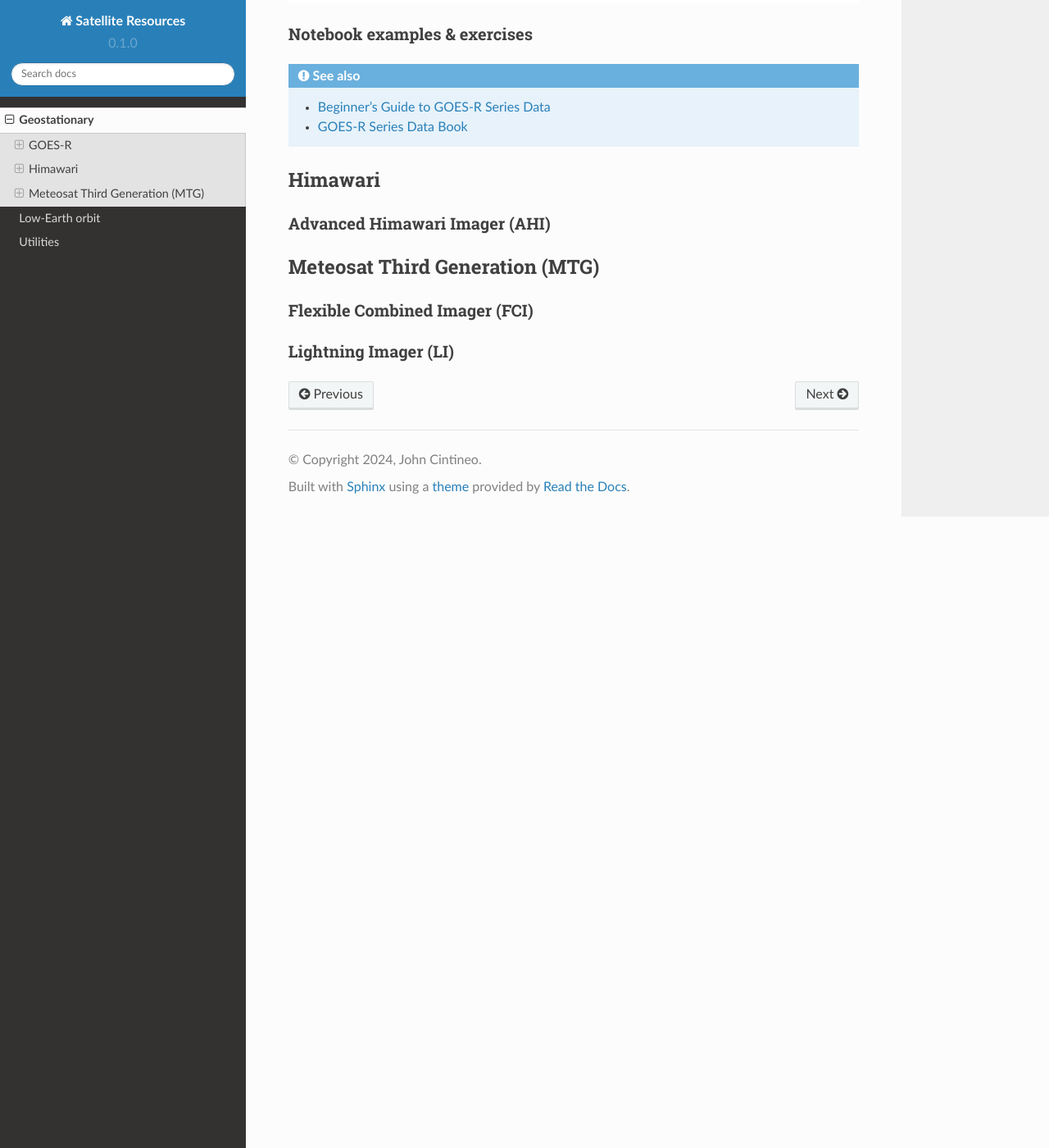
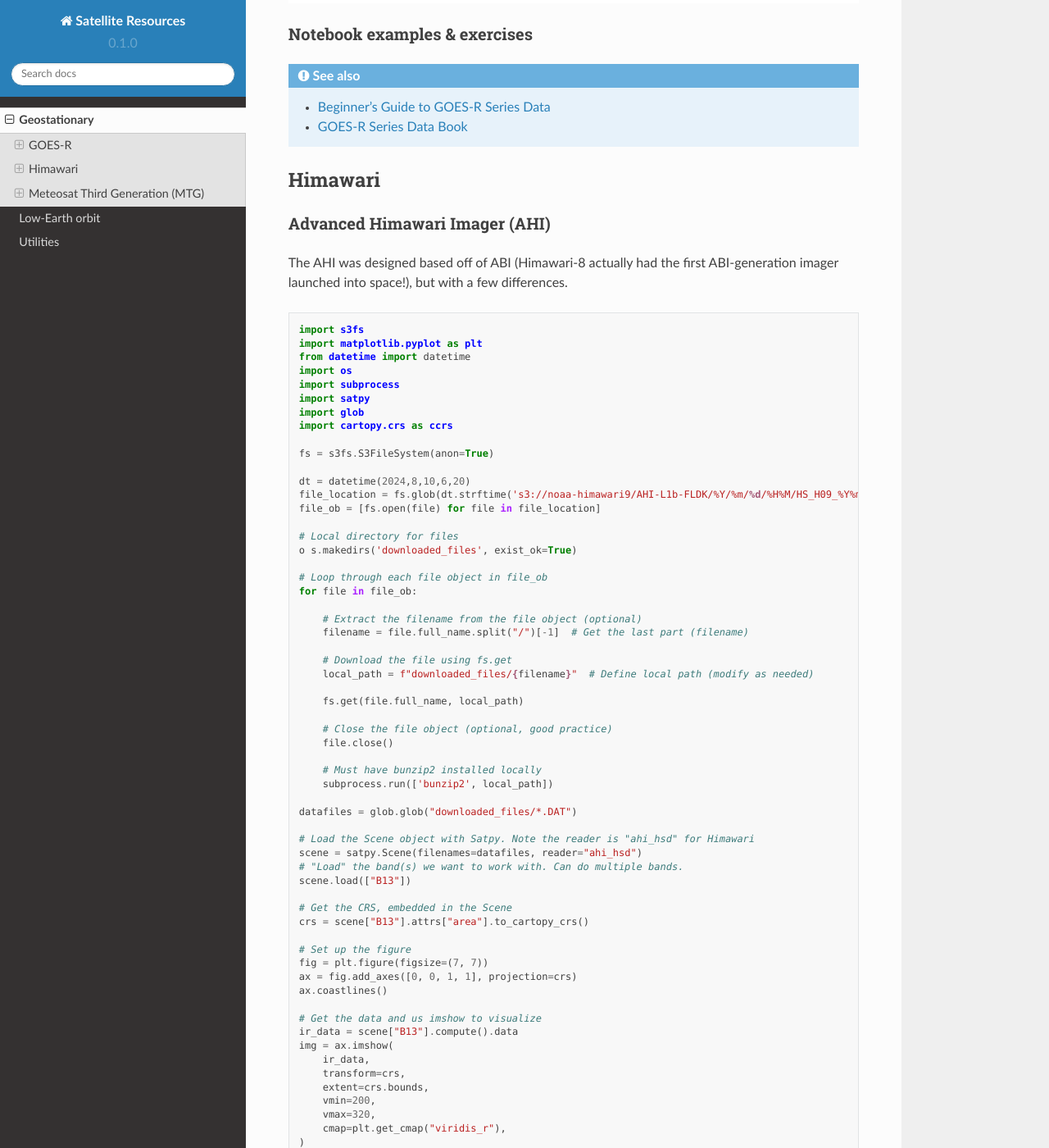
Before and after one commit to jlc248/satellite-resources, a Sphinx documentation site: the page built from docs/source/Geostationary.rst, in a window 1280 px wide and 1400 px high, scrolled down 7713 px. Shown: the whole window at 82% size. Built offline with Sphinx 7.4.7 and the Read the Docs theme 2.0.0, drawn with Linux system fonts in a browser that asks for light colours; pages that are not in the unit, such as notebooks, are missing from menus; some of the changed text lies outside the part shown.

Commit message:
Update Geostationary.rst

```diff
--- a/docs/source/Geostationary.rst
+++ b/docs/source/Geostationary.rst
@@ -256,6 +256,86 @@ Himawari
 Advanced Himawari Imager (AHI)
 ~~~~~~~~~~~~~~~~~~~~~~~~~~~~~~
 
+The AHI was designed based off of ABI (Himawari-8 actually had the first ABI-generation imager launched into space!), but with a few differences.
+
+.. code-block:: Python
+
+    import s3fs
+    import matplotlib.pyplot as plt
+    from datetime import datetime
+    import os
+    import subprocess
+    import satpy
+    import glob
+    import cartopy.crs as ccrs
+
+    fs = s3fs.S3FileSystem(anon=True)
+
+    dt = datetime(2024,8,10,6,20)
+    file_location = fs.glob(dt.strftime('s3://noaa-himawari9/AHI-L1b-FLDK/%Y/%m/%d/%H%M/HS_H09_%Y%m%d_%H%M_B13_FLDK_R*_S*.DAT.bz2'))
+    file_ob = [fs.open(file) for file in file_location]
+
+    # Local directory for files
+    o s.makedirs('downloaded_files', exist_ok=True)
+
+    # Loop through each file object in file_ob
+    for file in file_ob:
+
+        # Extract the filename from the file object (optional)
+        filename = file.full_name.split("/")[-1]  # Get the last part (filename)
+
+        # Download the file using fs.get
+        local_path = f"downloaded_files/{filename}"  # Define local path (modify as needed)
+
+        fs.get(file.full_name, local_path)
+
+        # Close the file object (optional, good practice)
+        file.close()
+
+        # Must have bunzip2 installed locally
+        subprocess.run(['bunzip2', local_path])
+
+    datafiles = glob.glob("downloaded_files/*.DAT")
+
+    # Load the Scene object with Satpy. Note the reader is "ahi_hsd" for Himawari
+    scene = satpy.Scene(filenames=datafiles, reader="ahi_hsd")
+    # "Load" the band(s) we want to work with. Can do multiple bands.
+    scene.load(["B13"])
+
+    # Get the CRS, embedded in the Scene
+    crs = scene["B13"].attrs["area"].to_cartopy_crs()
+
+    # Set up the figure
+    fig = plt.figure(figsize=(7, 7))
+    ax = fig.add_axes([0, 0, 1, 1], projection=crs)
+    ax.coastlines()
+
+    # Get the data and us imshow to visualize
+    ir_data = scene["B13"].compute().data
+    img = ax.imshow(
+        ir_data,
+        transform=crs,
+        extent=crs.bounds,
+        vmin=200,
+        vmax=320,
+        cmap=plt.get_cmap("viridis_r"),
+    )
+    plt.title('Himawari-9 Full Disk B13')
+
+    cbar_axes = [0.02, -0.04, 0.98, 0.03] # left bottom width height
+
+    cbaxes2 = fig.add_axes(cbar_axes)
+    cbar2 = plt.colorbar(
+       img,
+        orientation="horizontal",
+        extend="both",
+        ax=ax,
+        cax=cbaxes2,
+    )
+    cbar2.set_label('10.35-µm brightness temperature [K]', fontsize=10)
+
+plt.savefig('h9_b13_FD.png',bbox_inches='tight')
+
 Meteosat Third Generation (MTG)
 -------------------------------
 
```
